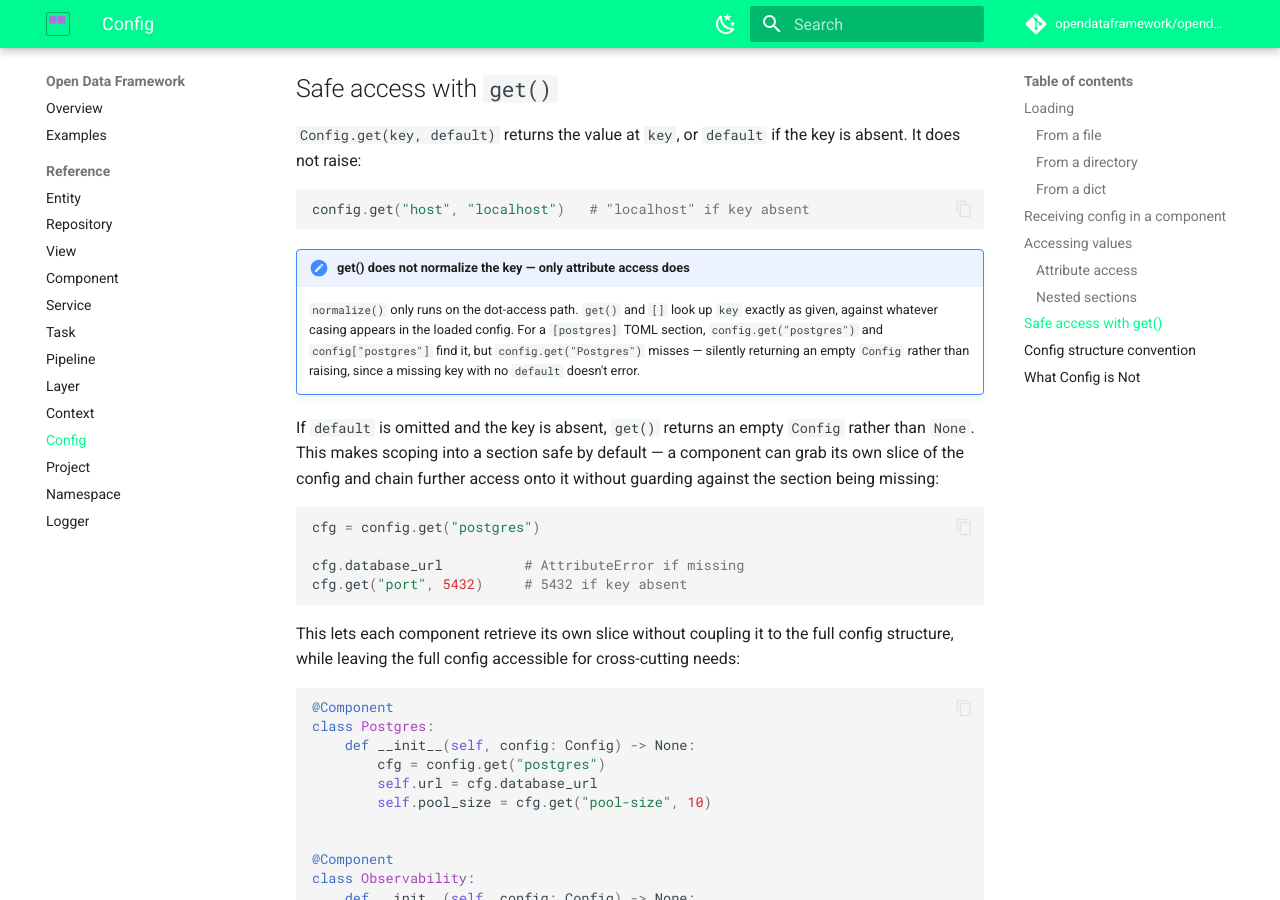
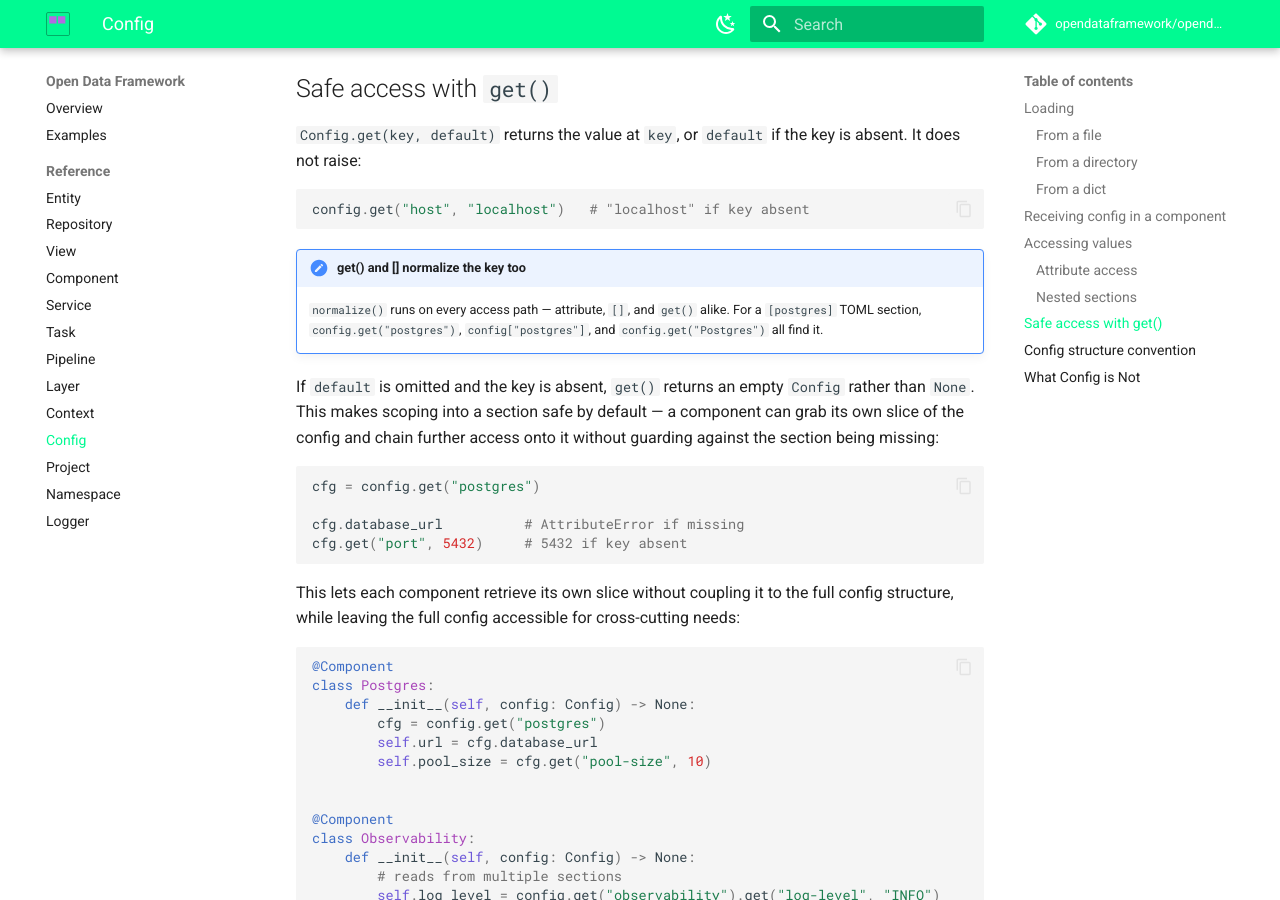
Before and after one commit to opendataframework/opendataframework, an MkDocs documentation site: the page built from docs/config.md, in a window 1280 px wide and 900 px high, scrolled down 2041 px. Built offline with MkDocs 1.6.1 and Material for MkDocs 9.7.7, drawn with Linux system fonts in a browser that asks for light colours; comment, search, counter and statistics services are not loaded; some of the changed text lies outside the part shown.

Commit message:
:sparkles: feat(config): normalize keys in get()/__getitem__
Config.get() and Config[] now run the key through normalize(), same as
__getattr__, so snake_case/kebab-case/PascalCase are interchangeable on
every access path — including looking a section up by its class-derived
name (e.g. config.get("Postgres") for a [postgres] TOML section).

````diff
--- a/docs/config.md
+++ b/docs/config.md
@@ -109,13 +109,10 @@ key is absent. It does not raise:
 config.get("host", "localhost")   # "localhost" if key absent
 ```
 
-!!! note "get() does not normalize the key — only attribute access does"
-    `normalize()` only runs on the dot-access path. `get()` and `[]` look up
-    `key` exactly as given, against whatever casing appears in the loaded
-    config. For a `[postgres]` TOML section, `config.get("postgres")` and
-    `config["postgres"]` find it, but `config.get("Postgres")` misses —
-    silently returning an empty `Config` rather than raising, since a
-    missing key with no `default` doesn't error.
+!!! note "get() and [] normalize the key too"
+    `normalize()` runs on every access path — attribute, `[]`, and `get()`
+    alike. For a `[postgres]` TOML section, `config.get("postgres")`,
+    `config["postgres"]`, and `config.get("Postgres")` all find it.
 
 If `default` is omitted and the key is absent, `get()` returns an empty
 `Config` rather than `None`. This makes scoping into a section safe by
@@ -187,9 +184,10 @@ on config structure.
 !!! tip "Same convention, everywhere"
     The sibling [`odf`](https://opendataframework.github.io/odf/) package's
     UI and CLI also address components by this same class-derived name. It's
-    a convention, not something `Config` enforces — since `get()`/`[]` don't
-    normalize casing, the TOML section key has to match it exactly for
-    lookups to find it.
+    a convention, not something `Config` enforces — but since `get()`/`[]`
+    normalize casing like attribute access does, looking a section up by its
+    class name (e.g. `config.get("Postgres")`) works regardless of how the
+    TOML section itself is cased.
 
 ---
 
````
Also changed, not shown: 2 other files.
